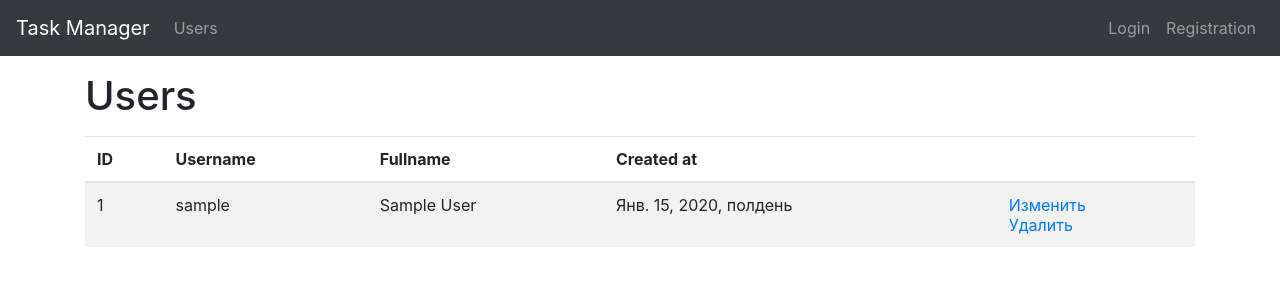
After one commit to vetalpaprotsky/python-project-lvl4, a Django app: page /users/ in a window 1280 px wide. The commit adds this page. Shown: the top 300 px of the page. Run offline with Django 3.2, Linux system fonts and the light colour scheme; tables that the repository leaves empty hold one stand-in row (values such as "Sample post"); some libraries are stand-ins or nearby versions.

Commit message:
add users index view

```diff
--- a/task_manager/settings.py
+++ b/task_manager/settings.py
@@ -147,5 +147,7 @@ ROLLBAR = {
 }
 
 
+# Login
+
 LOGIN_REDIRECT_URL = 'tasks:index'
 LOGOUT_REDIRECT_URL = 'tasks:index'
--- a/task_manager/tasks/templates/tasks/base.html
+++ b/task_manager/tasks/templates/tasks/base.html
@@ -22,7 +22,7 @@
             <div class="collapse navbar-collapse" id="navbarCollapse">
                 <ul class="navbar-nav mr-auto">
                     <li class="nav-item">
-                        <a class="nav-link" href="#">{% translate "Users" %}</a>
+                        <a class="nav-link" href="{% url 'users:index' %}">{% translate "Users" %}</a>
                     </li>
                 </ul>
                 <ul class="navbar-nav">
@@ -36,7 +36,7 @@
                             <a class="nav-link" href="{% url 'users:login' %}">{% translate "Login" %}</a>
                         </li>
                         <li class="nav-item">
-                            <a class="nav-link" href="{% url 'users:register' %}">{% translate "Registration" %}</a>
+                            <a class="nav-link" href="{% url 'users:create' %}">{% translate "Registration" %}</a>
                         </li>
                     {% endif %}
                 </ul>
--- a/task_manager/users/templates/users/register.html
+++ b/task_manager/users/templates/users/create.html
@@ -5,7 +5,7 @@
 {% block content %}
     <h1 class="mb-3">{% translate "Registration" %}</h1>
 
-    <form method="POST" action="{% url 'users:register' %}">
+    <form method="POST" action="{% url 'users:create' %}">
         {% csrf_token %}
         {% bootstrap_form form %}
         <div class="form-group">
--- /dev/null
+++ b/task_manager/users/templates/users/index.html
@@ -0,0 +1,34 @@
+{% extends 'tasks/base.html' %}
+{% load i18n %}
+{% load bootstrap4 %}
+
+{% block content %}
+    <h1 class="mb-3">{% translate "Users" %}</h1>
+
+    <table class="table table-striped">
+        <thead>
+            <tr>
+                <th scope="col">{% translate "ID" %}</th>
+                <th scope="col">{% translate "Username" %}</th>
+                <th scope="col">{% translate "Fullname" %}</th></th>
+                <th scope="col">{% translate "Created at" %}</th>
+                <th scope="col"></th>
+            </tr>
+        </thead>
+        <tbody>
+            {% for user in users %}
+                <tr>
+                    <td>{{ user.id }}</td>
+                    <td>{{ user.get_username }}</td>
+                    <td>{{ user.get_full_name }}</td>
+                    <td>{{ user.date_joined }}</td>
+                    <td>
+                        <a href="#">{% translate "Change" %}</a>
+                        <br>
+                        <a href="#">{% translate "Delete" %}</a>
+                    </td>
+                </tr>
+            {% endfor %}
+        </tbody>
+    </table>
+{% endblock content %}
--- a/task_manager/users/urls.py
+++ b/task_manager/users/urls.py
@@ -1,10 +1,11 @@
 from django.urls import path
-from .views import UserLoginView, UserLogoutView, register
+from .views import IndexView, create, LoginView, LogoutView
 
 app_name = 'users'
 
 urlpatterns = [
-    path('register/', register, name='register'),
-    path('login/', UserLoginView.as_view(), name='login'),
-    path('logout/', UserLogoutView.as_view(), name='logout'),
+    path('users/', IndexView.as_view(), name='index'),
+    path('users/create/', create, name='create'),
+    path('login/', LoginView.as_view(), name='login'),
+    path('logout/', LogoutView.as_view(), name='logout'),
 ]
--- a/task_manager/users/views.py
+++ b/task_manager/users/views.py
@@ -1,12 +1,20 @@
 from django.contrib.messages.views import SuccessMessageMixin
 from django.contrib import messages
-from django.contrib.auth.views import LoginView, LogoutView
+from django.contrib.auth import views as auth_views
 from django.shortcuts import redirect, render
 from django.utils.translation import gettext as _
+from django.views import generic
+from django.contrib.auth.models import User
 from .forms import UserRegisterFrom
 
 
-def register(request):
+class IndexView(generic.ListView):
+    model = User
+    template_name = 'users/index.html'
+    context_object_name = 'users'
+
+
+def create(request):
     if request.method == 'POST':
         form = UserRegisterFrom(request.POST)
         if form.is_valid():
@@ -15,15 +23,15 @@ def register(request):
             return redirect('users:login')
     else:
         form = UserRegisterFrom()
-    return render(request, 'users/register.html', {'form': form})
+    return render(request, 'users/create.html', {'form': form})
 
 
-class UserLoginView(SuccessMessageMixin, LoginView):
+class LoginView(SuccessMessageMixin, auth_views.LoginView):
     template_name = 'users/login.html'
     success_message = _("You've been logged in")
 
 
-class UserLogoutView(LogoutView):
+class LogoutView(auth_views.LogoutView):
     info_message = _("You've been logged out")
 
     def dispatch(self, request, *args, **kwargs):
```
Also changed, not shown: task_manager/locale/ru/LC_MESSAGES/django.po, 1 other file.
